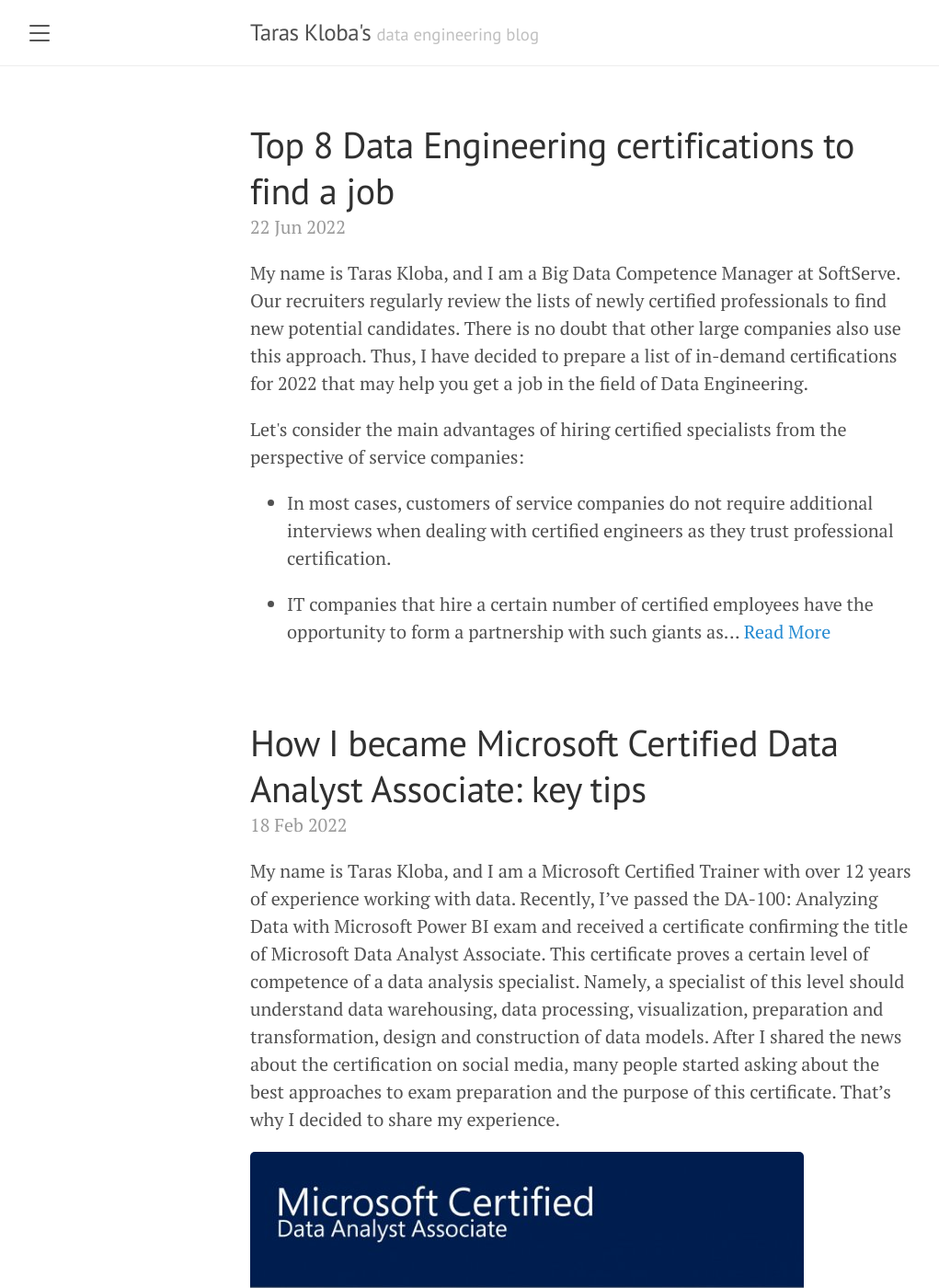
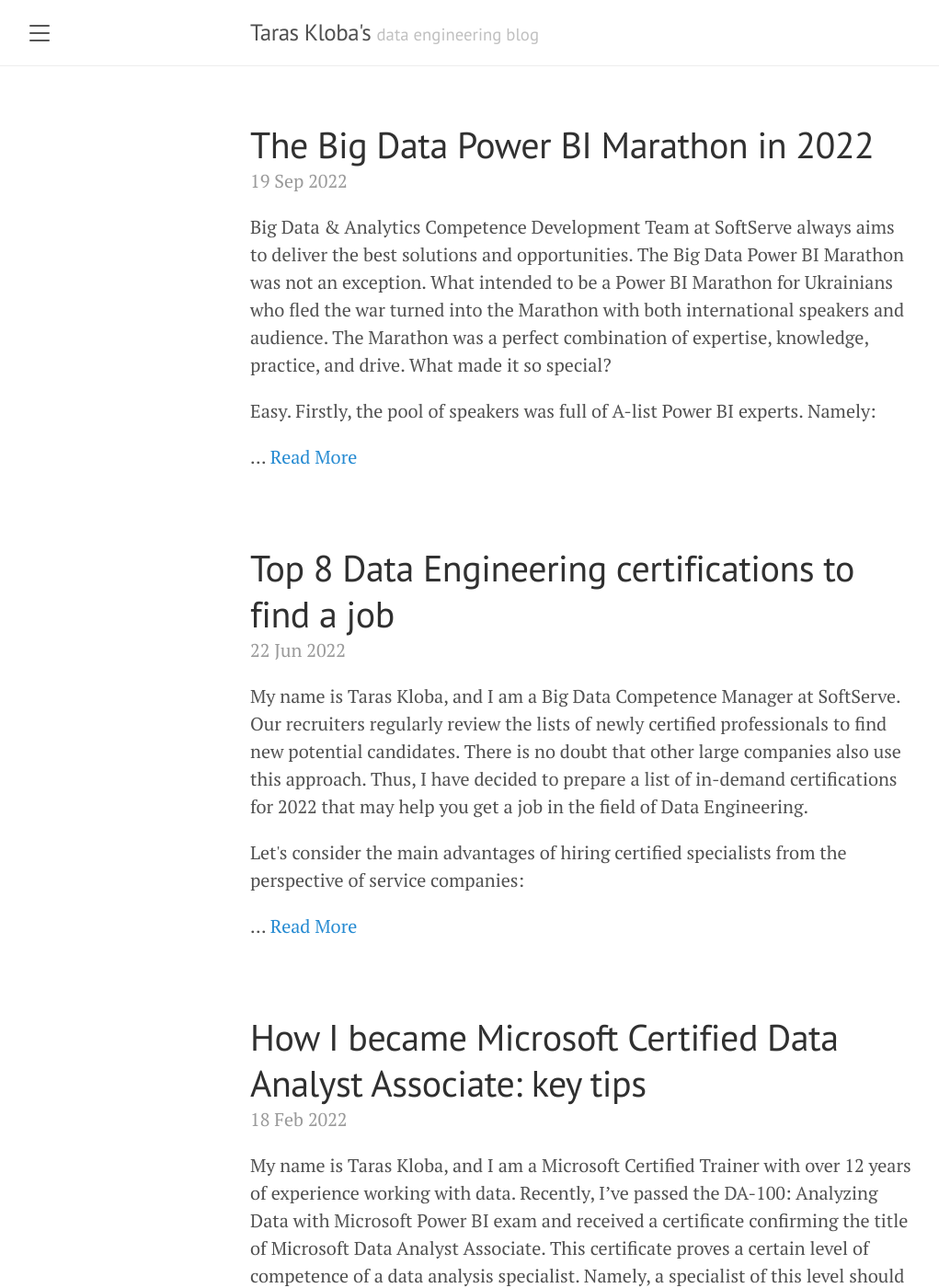
Before and after one commit to kloba/kloba.github.io, a Jekyll site: the page built from index.html, in a window 1280 px wide and 1400 px high. Shown: the whole window at 92% size, without its empty margins (8-1029 px from the left). Built offline with Jekyll 4.4.1, drawn with Linux system fonts in a browser that asks for light colours; the list of posts is cut into pages by our own code; some of the changed text lies outside the part shown.

Commit message:
Add post about the Power BI Marathon(#1)

```diff
--- /dev/null
+++ b/_posts/2022-09-19-the-big-data-power-bi-marathon-in-2022.md
@@ -0,0 +1,185 @@
+---
+layout: post
+title: The Big Data Power BI Marathon in 2022
+---
+
+Big Data & Analytics Competence Development Team at SoftServe always
+aims to deliver the best solutions and opportunities. The Big Data Power
+BI Marathon was not an exception. What intended to be a Power BI
+Marathon for Ukrainians who fled the war turned into the Marathon with
+both international speakers and audience. The Marathon was a perfect
+combination of expertise, knowledge, practice, and drive. What made it
+so special?
+
+
+Easy. Firstly, the pool of speakers was full of A-list Power BI experts.
+Namely:
+
+<div class="row pt-md">
+    <div class="col-xs-6 col-md-4">
+        <div class="profile">
+            <div class="img-box rounded">
+                <img src="/imgs/the-big-data-power-bi-marathon/image1.png" class="img-responsive">
+            </div>
+            <h1><a href="https://www.linkedin.com/in/andremelancia/">André Melancia</a></h1>
+            <h2>Developer, DBA, and Microsoft Certified Trainer</h2>
+        </div>
+    </div>
+    <div class="col-xs-6 col-md-4">
+        <div class="profile">
+            <div class="img-box rounded">
+            <img src="/imgs/the-big-data-power-bi-marathon/image2.png" class="img-responsive">
+            </div>
+            <h1><a href="https://www.facebook.com/andrew.nikoloff">Andrey Nikolov</a></h1>
+            <h2>Co-founder of FrameStory SoftWare</h2>
+        </div>
+    </div>
+    <div class="clearfix visible-xs visible-sm">
+            <!-- clearfix xs cols every 2 -->
+    </div>
+    <div class="col-xs-6 col-md-4">
+        <div class="profile">
+            <div class="img-box rounded">
+            <img src="/imgs/the-big-data-power-bi-marathon/image3.png" class="img-responsive">
+            </div>
+            <h1><a href="https://www.linkedin.com/in/anna-voropaieva-a588b63/">Anna Voropaieva</a></h1>
+            <h2>Senior BI Engineer at SoftServe</h2>
+        </div>
+    </div>
+    <div class="clearfix hidden-xs hidden-sm">
+             <!-- clearfix sm and up cols every 3 -->
+    </div>
+    <div class="col-xs-6 col-md-4 profile">
+        <div class="img-box rounded">
+        <img src="/imgs/the-big-data-power-bi-marathon/image4.png" class="img-responsive">
+        </div>
+        <h1><a href="https://www.linkedin.com/in/asgeirgun">Ásgeir Gunnarsson</a></h1>
+        <h2>Owner of North Insights and Microsoft MVP</h2>
+    </div>
+    <div class="clearfix visible-xs visible-sm">
+            <!-- clearfix xs cols every 2 -->
+    </div>
+    <div class="col-xs-6 col-md-4 profile">
+        <div class="img-box rounded">
+        <img src="/imgs/the-big-data-power-bi-marathon/image5.png" class="img-responsive">
+        </div>
+        <h1><a href="https://www.linkedin.com/in/damian-widera-0b56284/">Damian Widera</a></h1>
+        <h2>Microsoft MVP for SQL Server and Microsoft Certified Trainer</h2>
+    </div>
+    <div class="col-xs-6 col-md-4 profile">
+        <div class="img-box rounded">
+        <img src="/imgs/the-big-data-power-bi-marathon/image6.png" class="img-responsive">
+        </div>
+        <h1><a href="https://www.linkedin.com/in/iryna-v-67a353120/">Iryna Vilchynska</a></h1>
+        <h2>Lead BigData DW/BI Engineer</h2>
+    </div>
+    <div class="clearfix hidden-xs hidden-sm">
+             <!-- clearfix sm and up cols every 3 -->
+    </div>
+    <div class="clearfix visible-xs visible-sm">
+            <!-- clearfix xs cols every 2 -->
+    </div>
+    <div class="col-xs-6 col-md-4 profile">
+        <div class="img-box rounded">
+        <img src="/imgs/the-big-data-power-bi-marathon/image7.png" class="img-responsive">
+        </div>
+        <h1><a href="https://www.linkedin.com/in/jermainehmcdonald/">Jermaine McDonald</a></h1>
+        <h2>Power BI Trainer, Data Analytics Training Manager, Microsoft Certified Trainer (MCT), and co-founder of Learn Grow Invest</h2>
+    </div>
+    <div class="col-xs-6 col-md-4 profile">
+        <div class="img-box rounded">
+        <img src="/imgs/the-big-data-power-bi-marathon/image8.png" class="img-responsive">
+        </div>
+        <h1><a href="https://www.linkedin.com/in/markus-ehrenmueller/">Markus Ehrenmueller-Jensen</a></h1>
+        <h2>Founder and Business Intelligence at Savory Data</h2>
+    </div>
+    <div class="clearfix visible-xs visible-sm">
+            <!-- clearfix xs cols every 2 -->
+    </div>
+    <div class="col-xs-6 col-md-4 profile">
+        <div class="img-box rounded">
+        <img src="/imgs/the-big-data-power-bi-marathon/image9.png" class="img-responsive">
+        </div>
+        <h1><a href="https://www.linkedin.com/in/rezarad/?originalSubdomain=nz">Reza Rad</a></h1>
+        <h2>Founder & CEO at RADACAD and Microsoft Regional Director</h2>
+    </div>
+    <div class="clearfix hidden-xs hidden-sm">
+             <!-- clearfix sm and up cols every 3 -->
+    </div>
+    <div class="col-xs-6 col-md-4 profile">
+        <div class="img-box rounded">
+        <img src="/imgs/the-big-data-power-bi-marathon/image10.png" class="img-responsive">
+        </div>
+        <h1><a href="https://www.linkedin.com/in/vitaliburla/">Vitali Burla</a></h1>
+        <h2>Data Analyst at ABN AMRO Bank N.V.</h2>
+    </div>
+    <div class="clearfix visible-xs visible-sm">
+            <!-- clearfix xs cols every 2 -->
+    </div>
+    <div class="col-xs-6 col-md-4 profile">
+        <div class="img-box rounded">
+        <img src="/imgs/the-big-data-power-bi-marathon/image11.png" class="img-responsive">
+        </div>
+        <h1><a href="https://www.linkedin.com/in/vitaliburla/">Taras Kloba</a></h1>
+        <h2>Big Data Engineering Manager at SoftServe and Co-Founder at PostgreSQL Ukraine</h2>
+    </div>
+    <div class="col-xs-6 col-md-4 profile">
+        <div class="img-box rounded">
+        <img src="/imgs/the-big-data-power-bi-marathon/image12.png" class="img-responsive">
+        </div>
+        <h1><a href="https://www.linkedin.com/in/vitaliburla/">Olga Nazarenko</a></h1>
+        <h2>Senior DW/BI Engineer at SoftServe</h2>
+    </div>
+    <div class="clearfix visible-xs visible-sm">
+            <!-- clearfix xs cols every 2 -->
+    </div>
+    <div class="clearfix hidden-xs hidden-sm">
+             <!-- clearfix sm and up cols every 3 -->
+    </div>
+</div>
+
+The speakers brought to the table exclusive insights and practical
+pieces of advice. They proved one more time that the Power BI universe
+has no borders. From Portugal, New Zealand, Bulgaria, and Poland, the
+gurus communicated to the Marathon participants to introduce them to
+this efficient tool and navigate through this new career path.
+Regardless of time zones, Power BI wizards conducted workshops,
+lectures, and Q&A sessions. Hence, they supported learners and ensured
+the best results.
+
+Secondly, there was a class of dedicated and motivated students.
+Participants were always ready to deliver the result, whether it was a
+practical assignment or a question at the Q&A session. Upon
+registration, we had 900+ applicants from 35 countries willing to take
+part in the Marathon. To prove their readiness and will to acquire new
+skills, it was demanded from students to pass both English and Incoming
+tests. The selection process resulted in the enrollment of one-third of
+all the candidates. Owing to students\' hard work and drive, there are
+50 successful Cloud Certifications as a Microsoft Power BI Data Analyst
+Associate.
+
+Finally, we are proud of the material on the Marathon. Brilliant and
+insightful lectures were well received by students on the Marathon.
+Moreover, we offer you an out-of-the-way opportunity to look at it too.
+To do so, you need to fill in [the
+form](https://share.hsforms.com/19KhpVAfdRb6oc1gfWzoewg3ir33) providing
+your email address, and then wait for the letter with links to the
+recordings.
+
+Altogether, this Marathon is a successful example of a learning
+solution. The mixture of qualified professionals and
+hungry-for-knowledge students demonstrated that fortune favors the bold,
+and hard work always pays off!
+
+<div class="wrapper">
+  <video class="videoInsert" controls>
+  <source src="https://user-images.githubusercontent.com/45521694/190268827-b86273b2-2dc1-420a-8cf1-4a94b5a9d66a.mp4" type="video/mp4">
+  Your browser does not support the video tag.
+ </video>
+</div>
+<div class="wrapper">
+  <video class="videoInsert" controls>
+  <source src="https://user-images.githubusercontent.com/45521694/190274064-ab1c3f89-c36e-4a5a-b378-8f5287adc940.mp4" type="video/mp4">
+  Your browser does not support the video tag.
+ </video>
+</div>
--- a/index.html
+++ b/index.html
@@ -14,7 +14,7 @@
 
     <span class="post-date">{{ post.date | date_to_string }}</span>
     {% if post.content | number_of_words > 130 %}
-      {{ post.content | truncatewords:130 }}
+      {{ post.content | truncatewords:83 }}
     {% endif %}
     <a href="{{ site.baseurl }}{{ post.url}}" class="read-more">Read More</a>
   </div>
```
Also changed, not shown: public/css/my.css (added, +124 -0 lines), imgs/the-big-data-power-bi-marathon/image1.png (added), imgs/the-big-data-power-bi-marathon/image10.png (added), imgs/the-big-data-power-bi-marathon/image11.png (added), imgs/the-big-data-power-bi-marathon/image12.png (added), imgs/the-big-data-power-bi-marathon/image2.png (added), imgs/the-big-data-power-bi-marathon/image3.png (added), imgs/the-big-data-power-bi-marathon/image4.png (added), imgs/the-big-data-power-bi-marathon/image5.png (added), imgs/the-big-data-power-bi-marathon/image6.png (added), imgs/the-big-data-power-bi-marathon/image7.png (added), imgs/the-big-data-power-bi-marathon/image8.png (added), imgs/the-big-data-power-bi-marathon/image9.png (added), 1 other file.
